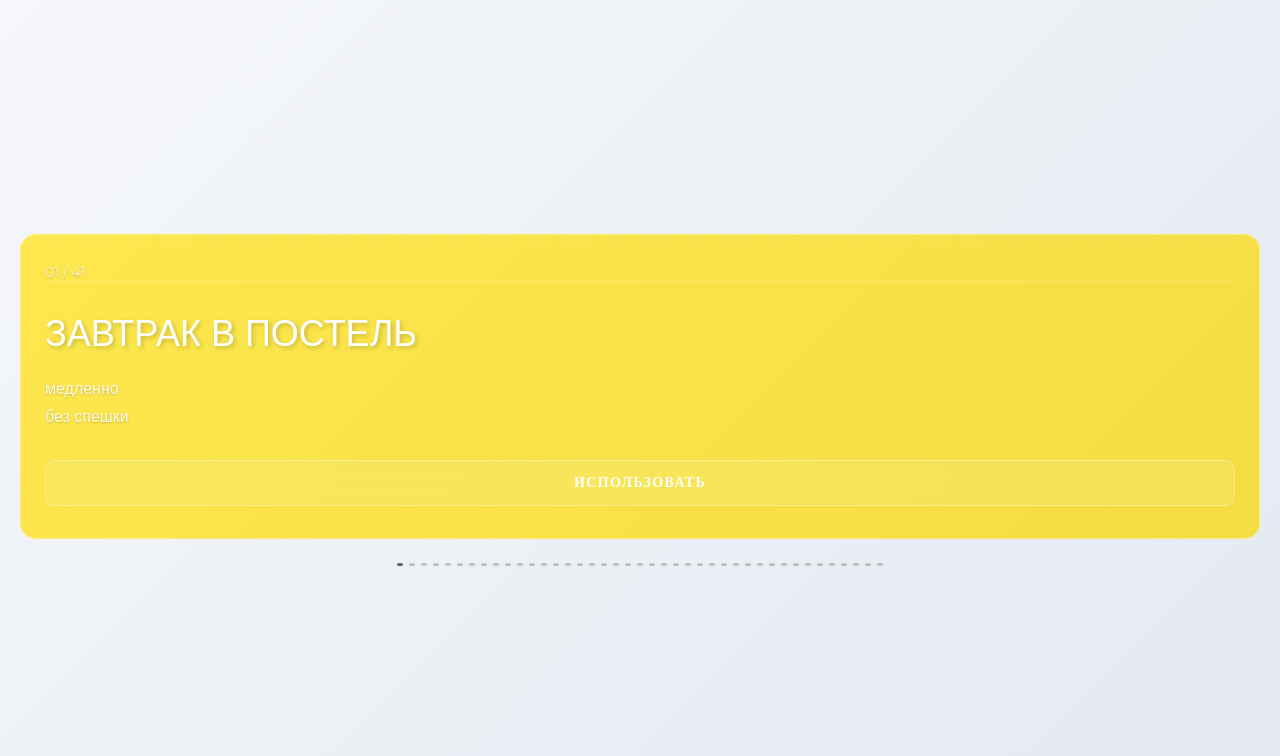
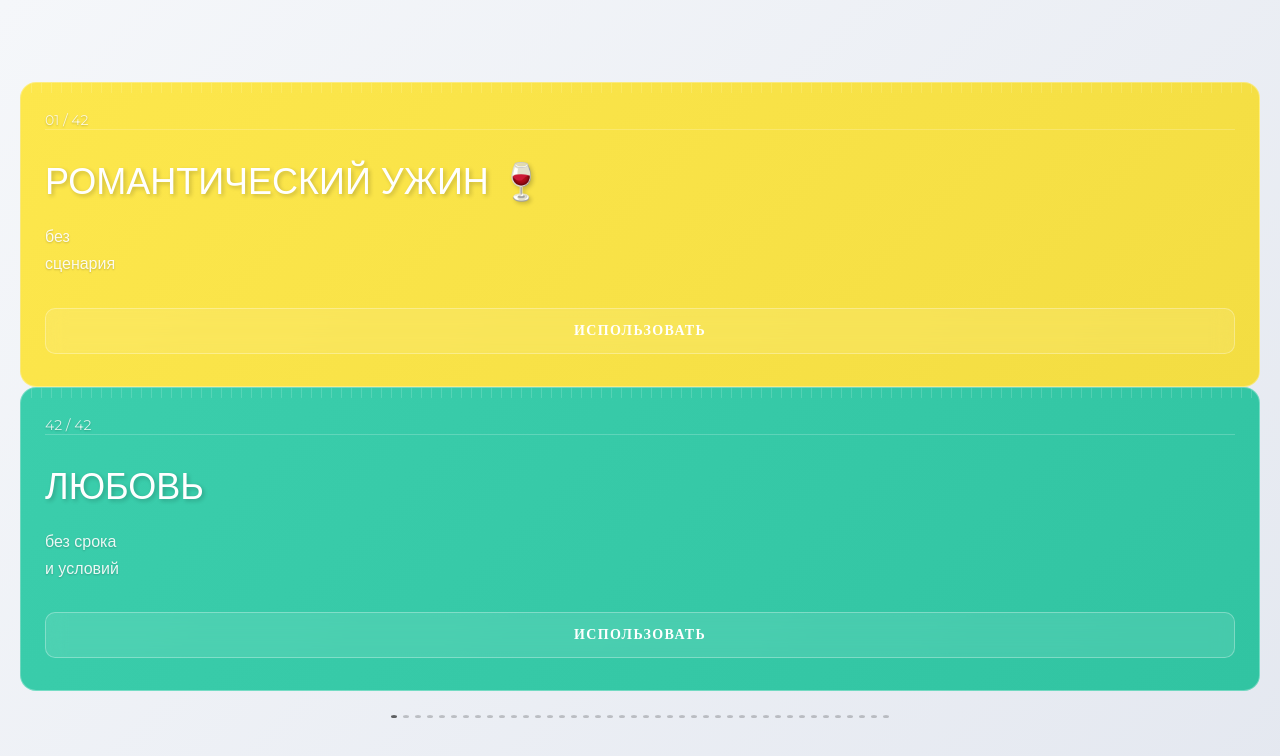
Before and after one commit to cignoBianco/coupon-book-gift, a React (Vite) app: page / in a window 1280 px wide. Shown: the top 756 px of the page. Built offline with nearby package versions, Linux system fonts and the light colour scheme; a web font is replaced by a local one.

Commit message:
change coupons order

```diff
--- a/src/data.ts
+++ b/src/data.ts
@@ -1,44 +1,44 @@
 export const coupons = [
-    { "id": 1, "title": "ЗАВТРАК В ПОСТЕЛЬ", "subtitle": "медленно\nбез спешки", "used": false },
-    { "id": 2, "title": "МАССАЖ СТОП", "subtitle": "пока не захочется\nостановиться", "used": false },
+  { "id": 8, "title": "РОМАНТИЧЕСКИЙ УЖИН 🍷", "subtitle": "без\nсценария", "used": false },
+  { "id": 1, "title": "ТОРТ", "subtitle": "сладкий\nкак ты", "used": false },
+  { "id": 5, "title": "ВАННА 🪷", "subtitle": "с бомбочкой\nи тишиной", "used": false },
+  { "id": 2, "title": "МАССАЖ 🦶🏻", "subtitle": "пока не захочется\nостановиться", "used": false },
+  { "id": 30, "title": "ТВОЁ ЖЕЛАНИЕ 🫦", "subtitle": "я не спрашиваю\nты не объясняешь", "used": false },
+  { "id": 21, "title": "ТЕАТР\n05/02 19:00", "subtitle": "вечером\nи красиво", "used": false },
+  { "id": 10, "title": "СЫРНЫЙ ВЕЧЕР 🧀", "subtitle": "сыыырная\nвечеринкааа", "used": false },
+  { "id": 39, "title": "ЧТЕНИЕ ВСЛУХ", "subtitle": "вечером\nи тихо", "used": false },
+  { "id": 1, "title": "ЗАВТРАК В ПОСТЕЛЬ 🥞", "subtitle": "медленно\nбез спешки", "used": false },
+  { "id": 6, "title": "ВАННА 🫧", "subtitle": "с пеной\nи временем", "used": false },
+  { "id": 4, "title": "МАССАЖ 💆🏼‍♂️", "subtitle": "чтобы мысли\nотпустили", "used": false },
+  { "id": 26, "title": "100 ПОЦЕЛУЕВ 🫦", "subtitle": "не подряд\nа как захочется", "used": false },
+  { "id": 15, "title": "ПРОГУЛКА ПО КАНАЛУ", "subtitle": "когда холодно\nи красиво", "used": false },
+  { "id": 20, "title": "ПИКНИК", "subtitle": "без повода\nи расписания", "used": false },
+  { "id": 13, "title": "ЖИВОПИСЬ НЮ", "subtitle": "медленно\nи честно", "used": false },
+  { "id": 22, "title": "КЕРАМИКА", "subtitle": "пачкать руки\nлепить горшок", "used": false },
+  { "id": 7, "title": "ВАННА ВМЕСТЕ", "subtitle": "с солью\nи теплом", "used": false },
+  { "id": 36, "title": "МАССАЖ 🫦", "subtitle": "медленно\nи внимательно", "used": false },
+  { "id": 17, "title": "ЛЮБОЙ ФИЛЬМ", "subtitle": "ты выбираешь\nя рядом", "used": false },
+  { "id": 32, "title": "НЕДЕЛЯ БЕЗ УКУСОВ", "subtitle": "честно\nстараюсь", "used": false },
+  { "id": 12, "title": "РИСУНОК С НАТУРЫ", "subtitle": "ты рисуешь\nя позирую", "used": false },
   { "id": 3, "title": "МАССАЖ СПИНЫ", "subtitle": "медленно\nи внимательно", "used": false },
-    { "id": 4, "title": "МАССАЖ ГОЛОВЫ", "subtitle": "чтобы мысли\nотпустили", "used": false },
-    { "id": 5, "title": "ВАННА ВМЕСТЕ", "subtitle": "с бомбочкой\nи тишиной", "used": false },
-    { "id": 6, "title": "ВАННА ВМЕСТЕ", "subtitle": "с пеной\nи временем", "used": false },
-    { "id": 7, "title": "ВАННА ВМЕСТЕ", "subtitle": "с солью\nи теплом", "used": false },
-    { "id": 8, "title": "РОМАНТИЧЕСКИЙ УЖИН", "subtitle": "без повода\nи сценария", "used": false },
   { "id": 9, "title": "ТИШИНА", "subtitle": "48 часов\nбез сообщений", "used": false },
-    { "id": 10, "title": "СЫРНЫЙ ВЕЧЕР", "subtitle": "медленно\nи с вином", "used": false },
+  { "id": 24, "title": "ДЕНЬ ПИРОЖКОВ", "subtitle": "с яйцом\nи детством", "used": false },
+  { "id": 16, "title": "ОТМЕНА ОБИДЫ", "subtitle": "без объяснений\nи последствий", "used": false },
+  { "id": 19, "title": "СЮРПРИЗ", "subtitle": "ты не знаешь\nя знаю", "used": false },
+  { "id": 25, "title": "ДЕНЬ БЕЗ СПОРОВ", "subtitle": "даже если\nхочется", "used": false },
+  { "id": 29, "title": "ЛЕКЦИЯ", "subtitle": "умно\nи интересно", "used": false },
+  { "id": 18, "title": "ЛЮБОЕ ВИДЕО 🫦", "subtitle": "без комментариев\nи пауз", "used": false },
+  { "id": 31, "title": "НЕЖНОСТЬ", "subtitle": "без повода\nи причин", "used": false },
+  { "id": 35, "title": "СПОРТИВНОЕ СВИДАНИЕ", "subtitle": "двигаться\nи дышать", "used": false },
+  { "id": 38, "title": "НИЧЕГОНЕДЕЛАНИЕ", "subtitle": "официально\nразрешено", "used": false },
+  { "id": 34, "title": "ЯЗЫКИ", "subtitle": "учиться\nи смеяться", "used": false },
+  { "id": 33, "title": "КВЕСТ", "subtitle": "ты не знаешь\nчто дальше", "used": false },
+  { "id": 40, "title": "ПРОБЕЖКА", "subtitle": "рядом\nв одном ритме", "used": false },
   { "id": 11, "title": "ПИВНОЙ ВЕЧЕР", "subtitle": "без ограничений\nи планов", "used": false },
-    { "id": 12, "title": "РИСУНОК С НАТУРЫ", "subtitle": "ты смотришь\nя рисую", "used": false },
-    { "id": 13, "title": "ЖИВОПИСЬ НЮ", "subtitle": "медленно\nи честно", "used": false },
+  { "id": 23, "title": "ДЕНЬ КАПУСТЫ", "subtitle": "как ни странно\nно вкусно", "used": false },
   { "id": 14, "title": "ПОХОД", "subtitle": "туда где\nменьше людей", "used": false },
-    { "id": 15, "title": "ПРОГУЛКА ПО КАНАЛУ", "subtitle": "когда холодно\nи красиво", "used": false },
-    { "id": 16, "title": "ОТМЕНА ОБИДЫ", "subtitle": "без объяснений\nи последствий", "used": false },
-    { "id": 17, "title": "ЛЮБОЙ ФИЛЬМ", "subtitle": "ты выбираешь\nя рядом", "used": false },
-    { "id": 18, "title": "ЛЮБОЕ ВИДЕО", "subtitle": "без комментариев\nи пауз", "used": false },
-    { "id": 19, "title": "СЮРПРИЗ", "subtitle": "ты не знаешь\nя знаю", "used": false },
-    { "id": 20, "title": "ПИКНИК", "subtitle": "без повода\nи расписания", "used": false },
-    { "id": 21, "title": "ТЕАТР", "subtitle": "вечером\nи красиво", "used": false },
-    { "id": 22, "title": "КЕРАМИКА", "subtitle": "пачкать руки\nвместе", "used": false },
-    { "id": 23, "title": "ДЕНЬ КАПУСТЫ", "subtitle": "как ни странно\nно вкусно", "used": false },
-    { "id": 24, "title": "ДЕНЬ ПИРОЖКОВ", "subtitle": "с яйцом\nи детством", "used": false },
-    { "id": 25, "title": "ДЕНЬ БЕЗ СПОРОВ", "subtitle": "даже если\nхочется", "used": false },
-    { "id": 26, "title": "100 ПОЦЕЛУЕВ", "subtitle": "не подряд\nа как захочется", "used": false },
   { "id": 27, "title": "МУЗЫКА ВМЕСТЕ", "subtitle": "играть\nили слушать", "used": false },
   { "id": 28, "title": "СВИДАНИЕ", "subtitle": "как будто\nвпервые", "used": false },
-    { "id": 29, "title": "ЛЕКЦИЯ", "subtitle": "умно\nи интересно", "used": false },
-    { "id": 30, "title": "ТВОЁ ЖЕЛАНИЕ", "subtitle": "я не спрашиваю\nты не объясняешь", "used": false },
-    { "id": 31, "title": "НЕЖНОСТЬ", "subtitle": "без повода\nи причин", "used": false },
-    { "id": 32, "title": "НЕДЕЛЯ БЕЗ УКУСОВ", "subtitle": "честно\nстараюсь", "used": false },
-    { "id": 33, "title": "КВЕСТ", "subtitle": "ты не знаешь\nчто дальше", "used": false },
-    { "id": 34, "title": "ЯЗЫКИ", "subtitle": "учиться\nи смеяться", "used": false },
-    { "id": 35, "title": "СПОРТИВНОЕ СВИДАНИЕ", "subtitle": "двигаться\nи дышать", "used": false },
-    { "id": 36, "title": "МАССАЖ", "subtitle": "медленно\nи внимательно", "used": false },
   { "id": 37, "title": "ЗА ГРИБАМИ", "subtitle": "рано утром\nи вместе", "used": false },
-    { "id": 38, "title": "НИЧЕГОНЕДЕЛАНИЕ", "subtitle": "официально\nразрешено", "used": false },
-    { "id": 39, "title": "ЧТЕНИЕ ВСЛУХ", "subtitle": "вечером\nи тихо", "used": false },
-    { "id": 40, "title": "ПРОБЕЖКА", "subtitle": "рядом\nв одном ритме", "used": false },
   { "id": 41, "title": "ЛЮБОВЬ", "subtitle": "без срока\nи условий", "used": false }
-
 ];
```
Lines whose indentation alone changed are shown as unchanged.
